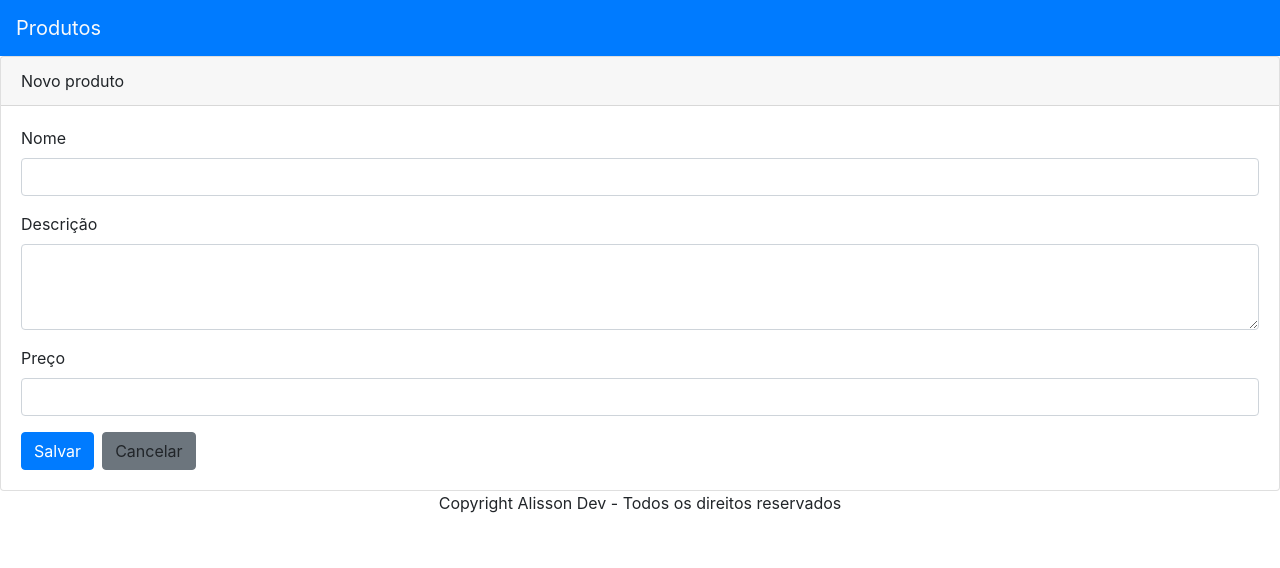
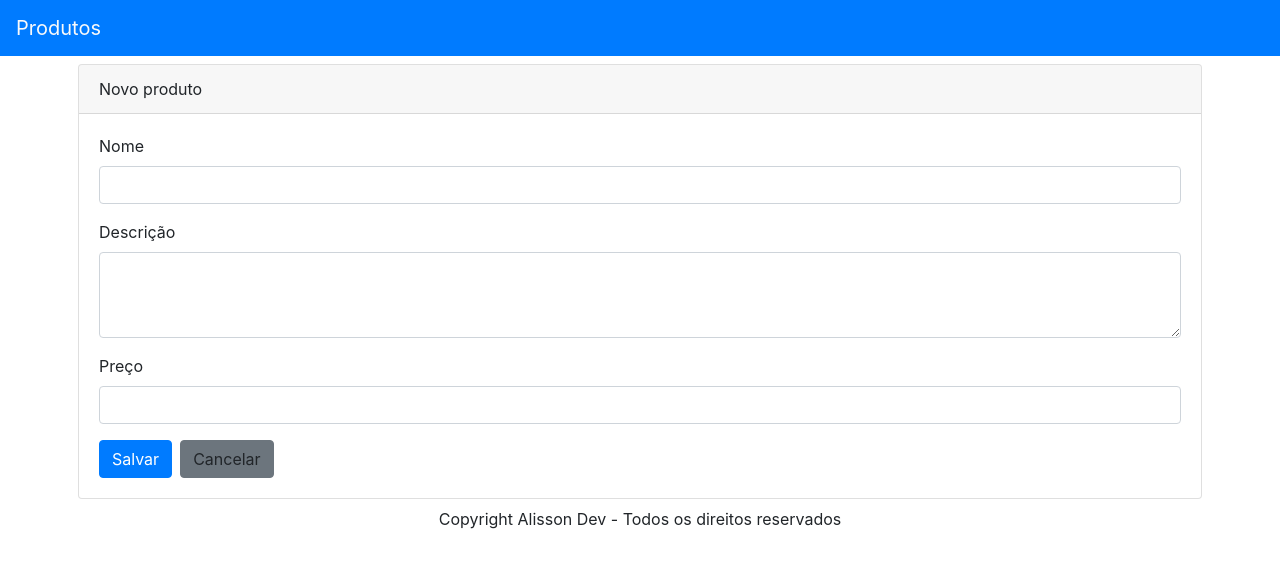
Before and after one commit to youssfbr/angular_produtos, an Angular app: page / in a window 1280 px wide. Shown: the top 568 px of the page. Built offline with nearby package versions, Linux system fonts and the light colour scheme.

Commit message:
Enquadrando os componentes com o container

```diff
--- a/src/app/app.component.html
+++ b/src/app/app.component.html
@@ -1,3 +1,4 @@
-<app-produto-form></app-produto-form>
-
-<router-outlet></router-outlet>
+<div class="container p-2">
+    <app-produto-form></app-produto-form>
+    <router-outlet></router-outlet>
+</div>
```
